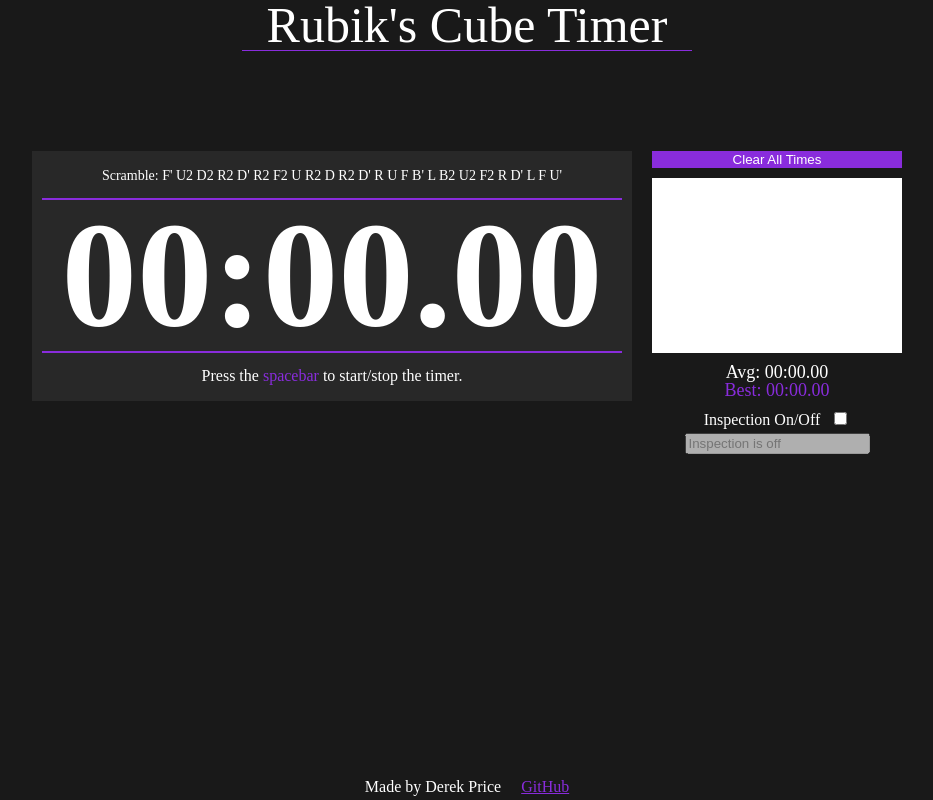
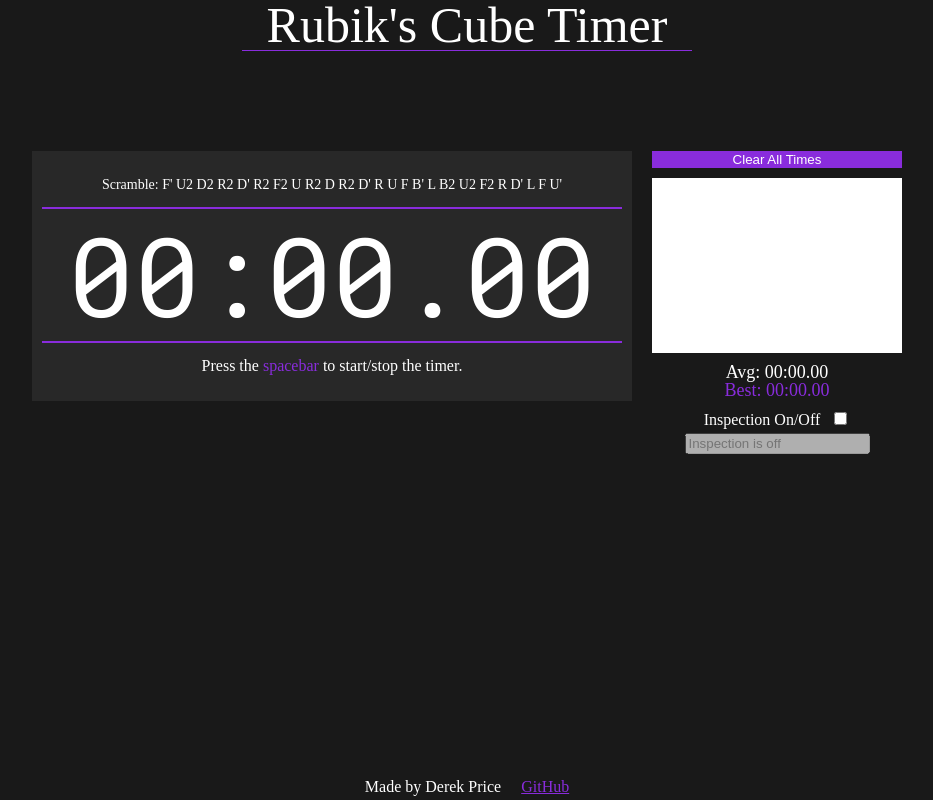
Before and after one commit to DerekPixel/rubiks-cube-timer, a React (Create React App) app: page / in a window 1280 px wide. Shown: the whole page, without its empty margins (173-1106 px from the left). Built offline with nearby package versions, Linux system fonts and the light colour scheme.

Commit message:
added the new font and adjusted some styling for it

```diff
--- a/src/App.css
+++ b/src/App.css
@@ -50,6 +50,11 @@ border-spacing: 0;
 box-sizing: border-box;
 }
 /*#endregion*/
+
+@font-face {
+  font-family: 'roboto-mono';
+  src: url(./fonts/RobotoMono-VariableFont_wght.ttf);
+}
 
 body {
   align-items: center;
@@ -104,9 +109,11 @@ header {
 .timer {
   border-bottom: 2px solid #892cdc;
   border-top: 2px solid #892cdc;
-  font-size: 151px;
-  font-weight: 600;
+  font-size: 110px;
+  font-family: 'roboto-mono';
+  font-weight: 400;
   margin: 15px 0;
+  padding: 0.1em 0;
 }
 
 em {
```
